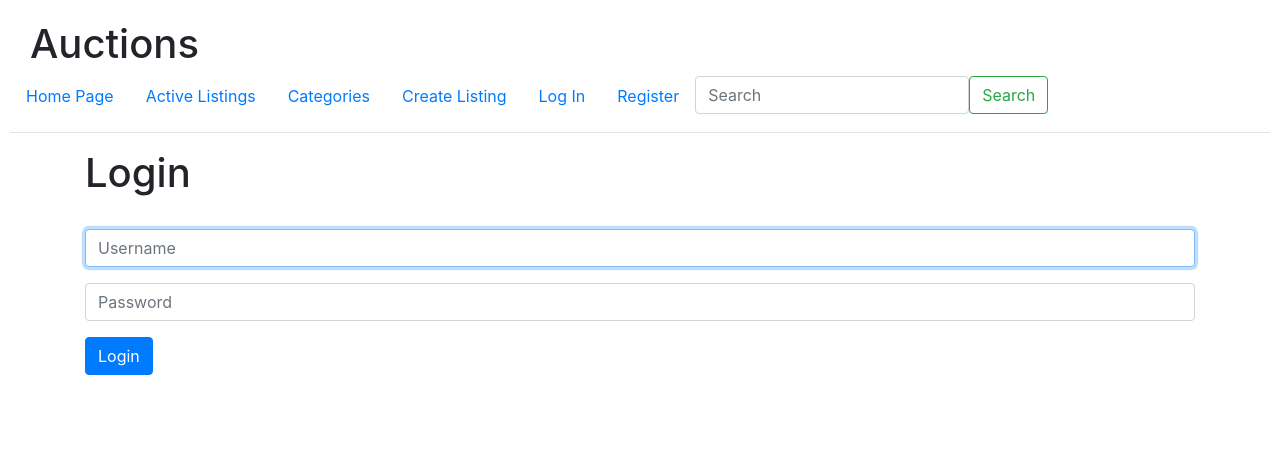
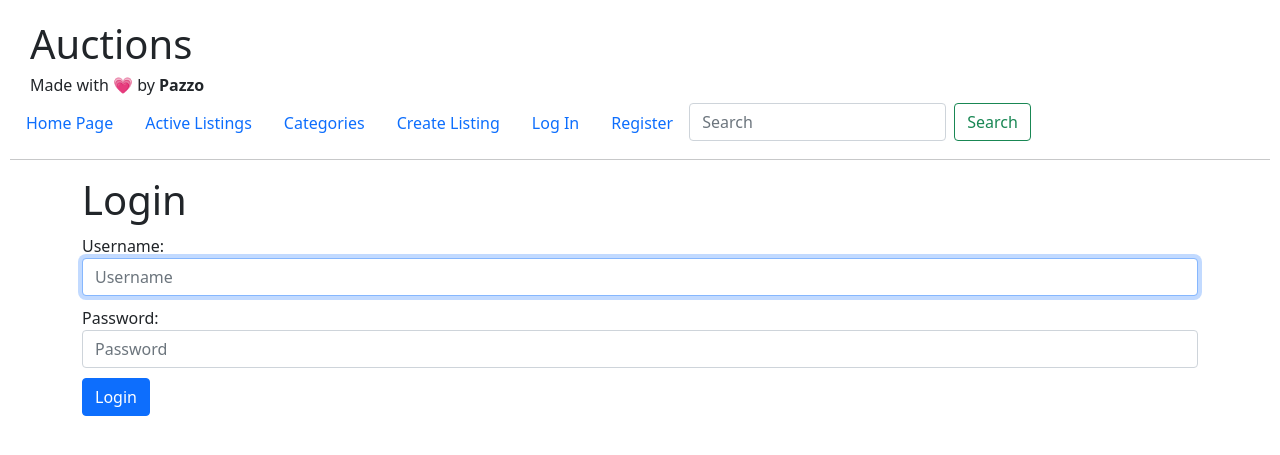
Before and after one commit to HomayoonAlimohammadi/Python-JavaScript-Harvard-CS50, a Django app: page /auction/login/ in a window 1280 px wide. Shown: the top 455 px of the page. Run offline with Django 4.2, Linux system fonts and the light colour scheme; some libraries are stand-ins or nearby versions.

Commit message:
Alter layout, Minor Fix, Add messages

```diff
--- a/Commerce/Auction/urls.py
+++ b/Commerce/Auction/urls.py
@@ -18,6 +18,7 @@ from .views import (
     category_list_view,
     add_bid_view,
     active_index_view,
+    my_listings_view,
 )
 
 
@@ -31,6 +32,7 @@ urlpatterns = [
     path('listings/search/', search_view, name='search'),
     path('listings/create/', create_listing_view, name='create_listing'),
     path('listings/watchlist/', watchlist_view, name='watchlist'),
+    path('listings/my_listings/', my_listings_view, name='my_listings'),
     path('listings/category/', category_list_view, name='category_list'),
     path('listings/category/<int:id>/', category_view, name='category'),
     path('listings/<int:id>/', listing_view ,name='listing'),
--- a/Commerce/Auction/views.py
+++ b/Commerce/Auction/views.py
@@ -35,7 +35,7 @@ def active_index_view(request):
     return render(request, 'auction/index.html', context=context)
 
 
-def listing_view(request, id, message=None):
+def listing_view(request, id):
     try:
         listing = Listing.objects.get(id=id)
     except:
@@ -54,7 +54,6 @@ def listing_view(request, id, message=None):
     'listing': listing,
     'is_watching': is_watching,
     'comment_form': comment_form,
-    'message': message,
     'bid_form': bid_form,
     }
     return render(request, 'auction/listing.html', context=context)
@@ -69,17 +68,16 @@ def toggle_watch(request, id):
     if user.is_authenticated:
         if user in listing.watchers.all():
             listing.watchers.remove(user)
-            is_watching = False
+            messages.info(request, f"{listing.title} was removed from the watchlist.")
         else:
             listing.watchers.add(user)
-            is_watching = True
+            messages.info(request, f"{listing.title} was added to the watchlist.")
     else:
+        messages.warning(request, 'You should login to alter your watchlist.')
         return HttpResponseRedirect(reverse('auction:login'))
-    context = {
-        'listing': listing,
-        'is_watching': is_watching,
-    }
-    return render(request, 'auction/listing.html', context)
+
+    return HttpResponseRedirect(reverse('auction:listing', args=[id]))
+
 
 
 def watchlist_view(request):
@@ -92,8 +90,22 @@ def watchlist_view(request):
     return render(request, 'auction/index.html', context)
 
 
+def my_listings_view(request):
+    user = request.user
+    if user.is_authenticated:
+        listings = Listing.objects.filter(user=user).all()
+    else:
+        messages.error(request, 'You must be logged in to your listings.')
+        return HttpResponseRedirect(reverse('auction:login'))
+    context = {
+        'listings': listings
+    }
+    return render(request, 'auction/index.html', context)
+
+
 def create_listing_view(request):
     if not request.user.is_authenticated:
+        messages.warning(request, 'You should login first to create a listing.')
         return HttpResponseRedirect(reverse('auction:login'))
     if request.method == 'POST':
         form = CreateListingForm(request.POST, request.FILES or None)
@@ -118,6 +130,7 @@ def create_listing_view(request):
                     category = Category(name=category_name)
                     category.save()
                 listing.category.add(category)
+            messages.success(request, 'Listing created successfully.')
             return HttpResponseRedirect(reverse('auction:listing', args=[listing.id]))
     else:
         form = CreateListingForm()
@@ -176,9 +189,10 @@ def edit_listing_view(request, id=None):
                 listing.image = form.cleaned_data.get('image')
 
             listing.save()
+            messages.success(request, "Listing edited successfully")
             return HttpResponseRedirect(reverse('auction:listing', args=[id]))
         else:
-            context['message'] = 'Invalid Inputs!'
+            messages.error(request, 'Invalid inputs.')
 
     return render(request, 'auction/create-edit.html', context=context)
 
@@ -191,8 +205,14 @@ def delete_listing_view(request, id=None):
         raise Http404
 
     if request.method == 'POST':
-        listing.delete()
-        return HttpResponseRedirect(reverse('auction:index'))
+        print('listing.current_bid: ', listing.current_bid)
+        if listing.current_bid is not None:
+            messages.error(request, 'Listing can not be deleted. Consider users rights!')
+            return HttpResponseRedirect(reverse('auction:listing', args=[id]))
+        else:
+            listing.delete()
+            messages.success(request, 'Listing was deleted successfully.')
+            return HttpResponseRedirect(reverse('auction:index'))
 
     context = {
         'listing': listing,
@@ -201,15 +221,17 @@ def delete_listing_view(request, id=None):
 
 
 
+
+
 def close_listing_view(request, id):
     try:
         listing = Listing.objects.get(id=id)
     except:
-        print('not found')
         raise Http404
     if request.method == 'POST':
         listing.is_active = False
         listing.save()
+        messages.success(request, 'Listing was closed successfully.')
         return HttpResponseRedirect(reverse('auction:index'))
 
     context = {
@@ -234,9 +256,10 @@ def login_view(request):
             print('user',user)
             if user:
                 login(request, user)
+                messages.info(request, f'Logged in as {username}')
                 return HttpResponseRedirect(reverse('index'))
             else:
-                context['message'] = 'Invalid Username or Password.'
+                messages.error(request, 'Invalid Username or Password')
 
     return render(request, 'auction/login.html', context=context)
 
@@ -247,6 +270,7 @@ def logout_view(request):
         password = request.user.password
         user = authenticate(request, username=username, password=password)
         logout(request)
+        messages.info(request, f'Logged out of {username}')
         return HttpResponseRedirect(reverse('index'))
     context = {}
     return render(request, 'auction/logout.html', context=context)
@@ -260,7 +284,8 @@ def register_view(request):
             login(request, user)
             messages.success(request, 'Registration successful')
             return HttpResponseRedirect(reverse('index'))
-        messages.error(request, 'Unsuccessful Registration. Invalid information.')
+        else:
+            messages.error(request, 'Unsuccessful Registration. Invalid information.')
     context = {
         'form': form
     }
@@ -272,7 +297,7 @@ def search_view(request):
         q = request.POST['q']
     else:
         q = ''
-    listings = Listing.objects.filter(Q(title__icontains=q) | Q(description__icontains=q))
+    listings = Listing.objects.filter(Q(title__icontains=q))
     context = {
         'listings': listings
     }
@@ -294,6 +319,9 @@ def add_comment_view(request, id):
                 content = content,
             )
             comment.save()
+            messages.success(request, 'Comment was added successfully.')
+        else:
+            messages.error(request, 'Invalid comment content.')
 
     return HttpResponseRedirect(reverse('auction:listing', args=[id]))
 
@@ -305,7 +333,7 @@ def delete_comment_view(request, id, comment_id):
     except:
         raise Http404
     comment.delete()
-
+    messages.success(request, 'Comment deleted successfully.')
     return HttpResponseRedirect(reverse('auction:listing', args=[id]))
 
 
@@ -357,19 +385,21 @@ def add_bid_view(request, id=None):
                     bid.save()
                     listing.current_bid = bid
                     listing.save()
+                    messages.success(request, 'Bid added successfully.')
                 else:
                     message = "Your Bid can not be less than the Current Bid or the Starting Price."
-                    print(message)
+                    messages.error(request, message)
                     return HttpResponseRedirect(reverse('auction:listing', args=[id]))
             elif user.is_authenticated and user == listing.user:
                 message = 'You can not Bid on your own listing.'
-                print(message)
+                messages.error(request, message)
                 return HttpResponseRedirect(reverse('auction:listing', args=[id]))
             else:
+                messages.warning(request, 'Log in is required to add bid.')
                 return HttpResponseRedirect(reverse('auction:login'))
         else:
             message = 'Invalid Bid'
-            print(message)
+            messages.error(request, message)
             return HttpResponseRedirect(reverse('auction:listing', args=[id]))
 
     return HttpResponseRedirect(reverse('auction:listing', args=[id]))
--- a/Commerce/templates/auction/index.html
+++ b/Commerce/templates/auction/index.html
@@ -23,7 +23,7 @@ Auction
                 {% for listing in listings %}
                 <li class="list-group-item d-flex justify-content-between align-items-center">
                         <a href='{% url "auction:listing" listing.id %}'>
-                            <h3>{{ listing.title|title }}</h3><br/>
+                            <h3>{{ listing.title }}</h3><br/>
                         </a>
                         {% if listing.description|length > 20 %}
                         Go to listing page for more details.<br/>
--- a/Commerce/templates/auction/listing.html
+++ b/Commerce/templates/auction/listing.html
@@ -19,9 +19,6 @@
 </style>
 
 <div class="container py-2">
-    {% if message %}
-    <h6 class="text-danger">{{ message }}</h6>
-    {% endif %}
     {% if is_watching %}
     <a href="{% url 'auction:toggle_watch' listing.id %}">
         <button class="btn btn-info">Remove from Watchlist</button>
@@ -40,7 +37,7 @@
     <img src="{% static 'Auction/no_image.jpg' %}" class="card-img-top img-fluid">
     {% endif %}
     <hr>
-    <h2>{{ listing.title|title }}</h2>
+    <h2>{{ listing.title }}</h2>
     <h5>
     Starting Price: {{ listing.starting_price }} $
     </h5>
--- a/Commerce/templates/auction/login.html
+++ b/Commerce/templates/auction/login.html
@@ -6,20 +6,29 @@ Login
 
 
 {% block body %}
+
+<style>
+    .form-group {
+        margin-top: 10px;
+        margin-bottom: 10px;
+    }
+</style>
+
 {% load crispy_forms_tags %}
 <div class="container py">
     {% if message %}
     <h6 class="text-danger">{{ message }}</h6>
     {% endif %}
     <h1>Login</h1>
-    <br/>
 <form action="{% url 'auction:login' %}" method="post">
     {% csrf_token %}
     <div class="form-group">
-    <input autofocus class='form-control' type="text" name="username" placeholder="Username">
+    <label for="username">Username:</label>
+    <input autofocus id="username" class='form-control' type="text" name="username" placeholder="Username">
     </div>
     <div class="form-group">
-        <input class="form-control" type="password" name="password" placeholder="Password">
+        <label for="password">Password:</label>
+        <input class="form-control" id="password" type="password" name="password" placeholder="Password">
     </div>
     <input class="btn btn-primary" type="submit" value="Login">
 </form>
--- /dev/null
+++ b/Commerce/templates/auction/messages.html
@@ -0,0 +1,8 @@
+{% for message in messages %}
+<div class="container p-0">
+  <div class="alert {{ message.tags }} alert-dismissible" role="alert" >
+  {{ message }}
+  <button type="button" class="btn-close" data-bs-dismiss="alert" aria-label="Close"></button>
+  </div>
+</div>
+{% endfor %}
--- a/Commerce/templates/layout.html
+++ b/Commerce/templates/layout.html
@@ -1,20 +1,32 @@
 <!DOCTYPE html>
 <html>
     <head>
+
+
+        <!-- Required Meta tags -->
+        <meta charset="utf-8">
+        <meta name="viewport" content="width=device-width, initial-scale=1">
         <title>
             {% block title %}
             {% endblock %}
         </title>
         {% load static %}
-        <link rel="stylesheet" href="https://stackpath.bootstrapcdn.com/bootstrap/4.4.1/css/bootstrap.min.css" integrity="sha384-Vkoo8x4CGsO3+Hhxv8T/Q5PaXtkKtu6ug5TOeNV6gBiFeWPGFN9MuhOf23Q9Ifjh" crossorigin="anonymous">
+        <link href="https://cdn.jsdelivr.net/npm/bootstrap@5.1.3/dist/css/bootstrap.min.css" rel="stylesheet" integrity="sha384-1BmE4kWBq78iYhFldvKuhfTAU6auU8tT94WrHftjDbrCEXSU1oBoqyl2QvZ6jIW3" crossorigin="anonymous">
         <link href="{% static 'Auction/styles.css' %}" rel="stylesheet">
+        <link rel="icon" href="{% static 'Auction/auction_logo.png' %}  " type="image/x-type">
     </head>
     <body>
+        <style>
+            a {
+                text-decoration: none;
+            }
+        </style>
         <div style="margin-top: 10px; margin-left: 20px;">
         <h1>Auctions</h1>
             {% if user.is_authenticated %}
                 Signed in as <strong>{{ user.username|title }}</strong>
             {% endif %}
+            <h6 type="text-muted">Made with 💗 by <b>Pazzo</b></h6>
         </div>
         <ul class="nav">
             <li class="nav-item">
@@ -30,6 +42,9 @@
             <a class='nav-link' href='{% url "auction:create_listing" %}'>Create Listing</a>
         </li>
             {% if user.is_authenticated %}
+            <li class="nav-item">
+                <a class='nav-link' href="{% url 'auction:my_listings' %}">My Listings</a>
+            </li>
             <li class="nav-item">
                 <a class='nav-link' href="{% url 'auction:watchlist' %}">Watchlist</a>
             </li>
@@ -53,8 +68,14 @@
         </li>
     </ul>
     <hr>
+        {% include 'auction/messages.html' %}
         {% block body %}
         {% endblock %}
+
+
+        <!-- Optional JavaScript -->
+        <script src="https://cdn.jsdelivr.net/npm/bootstrap@5.1.3/dist/js/bootstrap.bundle.min.js" integrity="sha384-ka7Sk0Gln4gmtz2MlQnikT1wXgYsOg+OMhuP+IlRH9sENBO0LRn5q+8nbTov4+1p" crossorigin="anonymous"></script>
+
     </body>
 
 </html>
--- a/Commerce/templates/register.html
+++ b/Commerce/templates/register.html
@@ -6,7 +6,8 @@ Resigter
 
 {% block body %}
 {% load crispy_forms_tags %}
-<div class="container py-5">
+
+<div class="container py">
     <h1>Register</h1>
 <form action="{% url 'auction:register' %}" method="post">
     {% csrf_token %}
```
Also changed, not shown: Commerce/Auction/static/Auction/auction_logo.png (added), Commerce/db.sqlite3, Commerce/media/uploads/ipad.jpg (added), Commerce/media/uploads/iphone_13.jpg (added).
